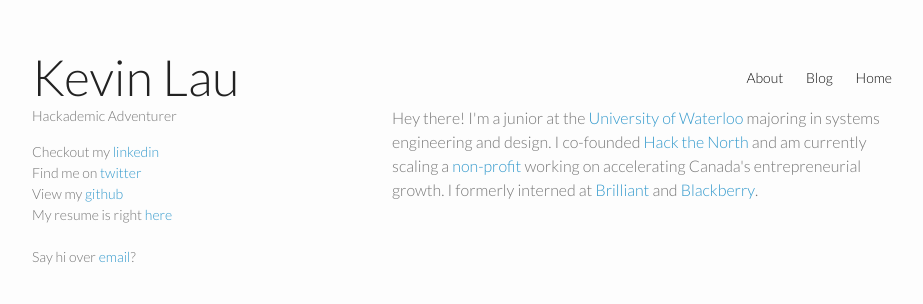
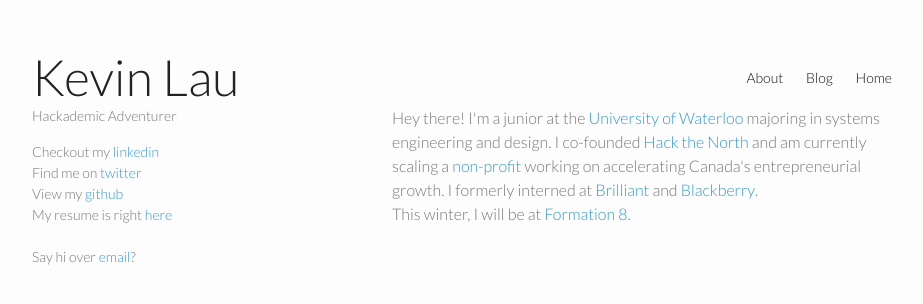
Before and after one commit to thekevlau/kevlau_blog, a Jekyll site: the page built from index.html, in a window 1280 px wide. Shown: the top 304 px of the page, without its empty margins (178-1101 px from the left). Built offline with Jekyll 4.4.1, drawn with Linux system fonts in a browser that asks for light colours.

Commit message:
updated description

```diff
--- a/_config.yml
+++ b/_config.yml
@@ -6,7 +6,7 @@
   line in _config.yml. It will appear in your document head meta (for
   Google search results) and in your feed.xml site description.
 baseurl: "" # the subpath of your site, e.g. /blog/
-url: "http://kevinlau.me" # the base hostname & protocol for your site
+url: "https://kevinlau.me" # the base hostname & protocol for your site
 twitter_username: thekevlau
 github_username:  thekevlau
 
--- a/_includes/header.html
+++ b/_includes/header.html
@@ -1,6 +1,5 @@
 <h1 id="name" href="{{ site.baseurl }}/">{{ site.title }}</h1>
 <p>Hackademic Adventurer</p>
-
 <p class="view">
 Checkout my <a href="http://ca.linkedin.com/in/thekevlau/" target="_blank">linkedin</a><br>
 Find me on <a href="http://twitter.com/thekevlau" target="_blank">twitter</a> <br>
--- a/_sass/_layout.scss
+++ b/_sass/_layout.scss
@@ -25,7 +25,7 @@
 
 .side-navbar {
     color:#2a7ae2;
-    font-size: 16px;
+    font-size: 18px;
 }
 
 .site-nav {
--- a/index.html
+++ b/index.html
@@ -6,4 +6,6 @@
 <p style="font-size:16px"> Hey there! I'm a junior at the <a href="https://news.ycombinator.com/item?id=6654796#up_6655271" target="_blank">University of Waterloo</a> majoring in systems engineering and design.
     I co-founded <a href="http://hackthenorth.com" target="_blank">Hack the North</a> and am currently scaling a <a href="http://techyon.org" target="_blank">non-profit</a> working on accelerating Canada's entrepreneurial growth.
     I formerly interned at <a href="http://brilliant.org" target="_blank">Brilliant</a> and <a href="http://blackberry.com" target="_blank">Blackberry</a>.
+    <br>
+    This winter, I will be at <a href="http://formation8.com" target="_blank"> Formation 8</a>.
 </p>
```
Also changed, not shown: _posts/2014-10-31-welcome-to-jekyll.markdown (line endings or trailing spaces).
